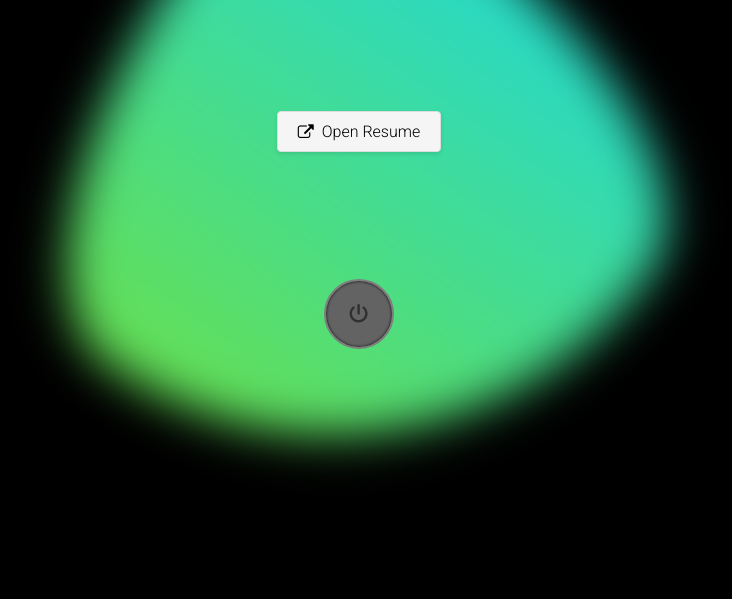
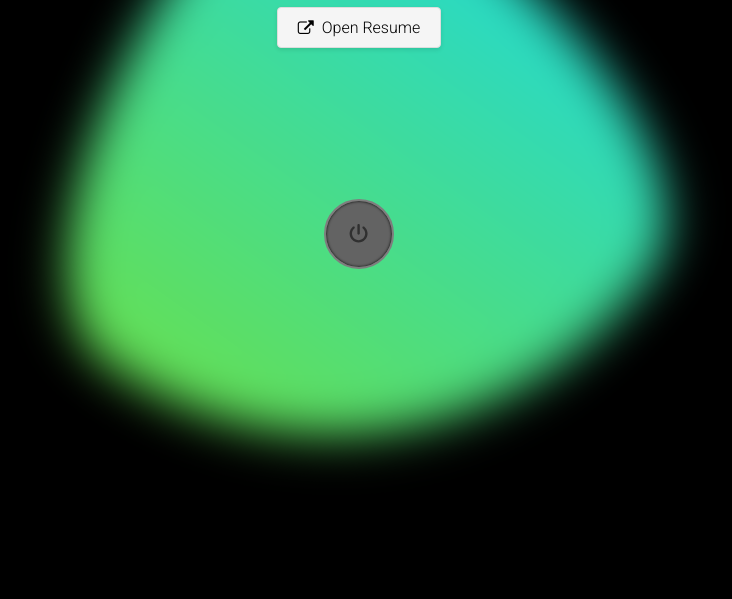
Before and after one commit to Samshabz/NewWebsite, a plain HTML site: page index.html in a window 1280 px wide. Shown: the part 201-800 px from the top of the page, without its empty margins (281-1013 px from the left). Drawn offline with Linux system fonts and the light colour scheme.

Commit message:
wallpaperdynamic

```diff
--- a/NightSwitch.css
+++ b/NightSwitch.css
@@ -1,7 +1,7 @@
 /* Container for the theme switch */
 .theme-switch-wrapper {
   position: absolute;
-  top: 60vh; /* Adjust position as needed */
+  top: 50vh; /* Adjust position as needed */
   right: 50%;
   transform: translateX(50%);
   z-index: 1000;
--- a/phone.css
+++ b/phone.css
@@ -82,6 +82,12 @@
 
     margin-top: 0;
     top: calc(12vh + 4rem);
+  }
+
+  body.touchscreen .download-button {
+
+    margin-top: 0;
+    top: calc(12vh + 7rem);
   }
 
 
```
